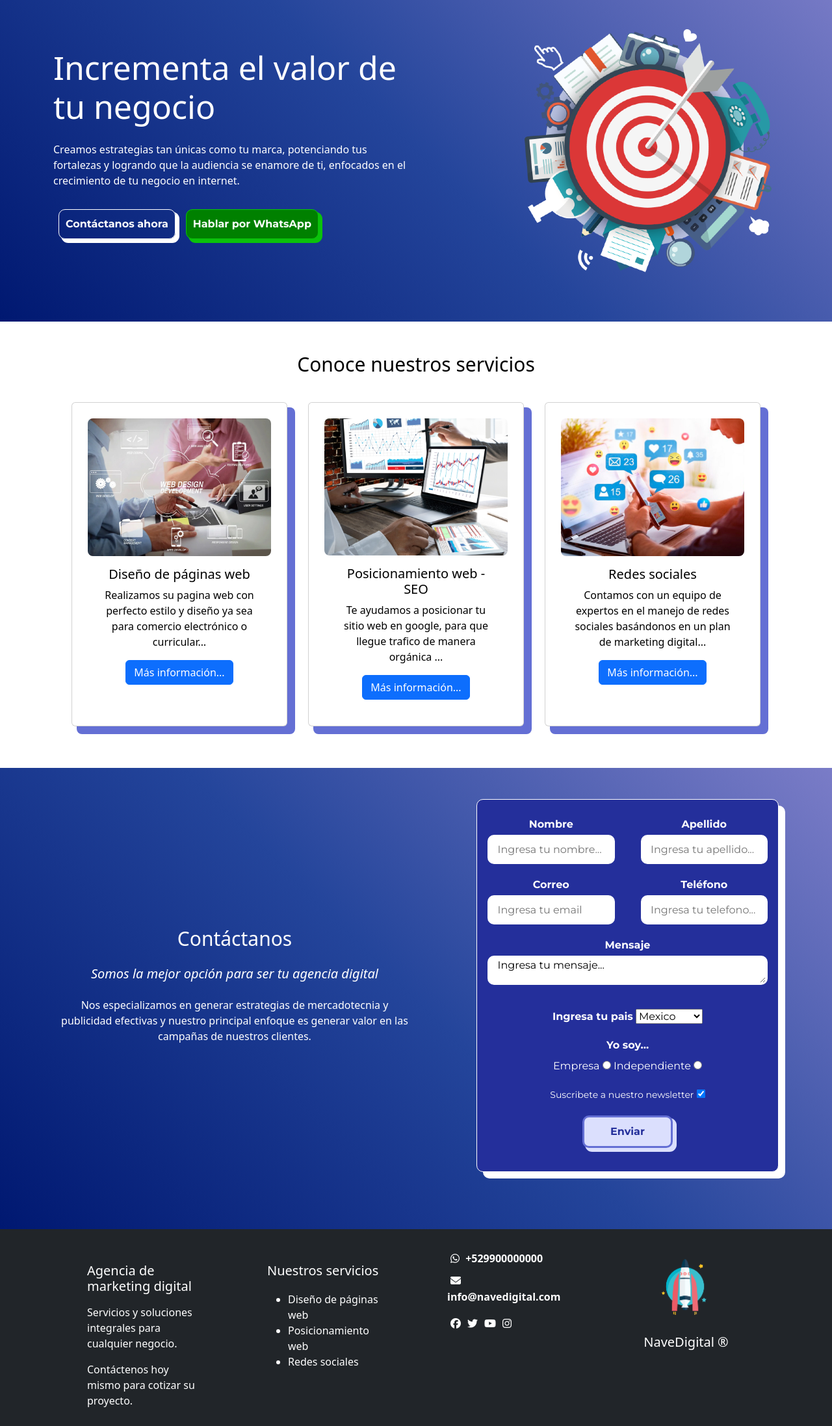
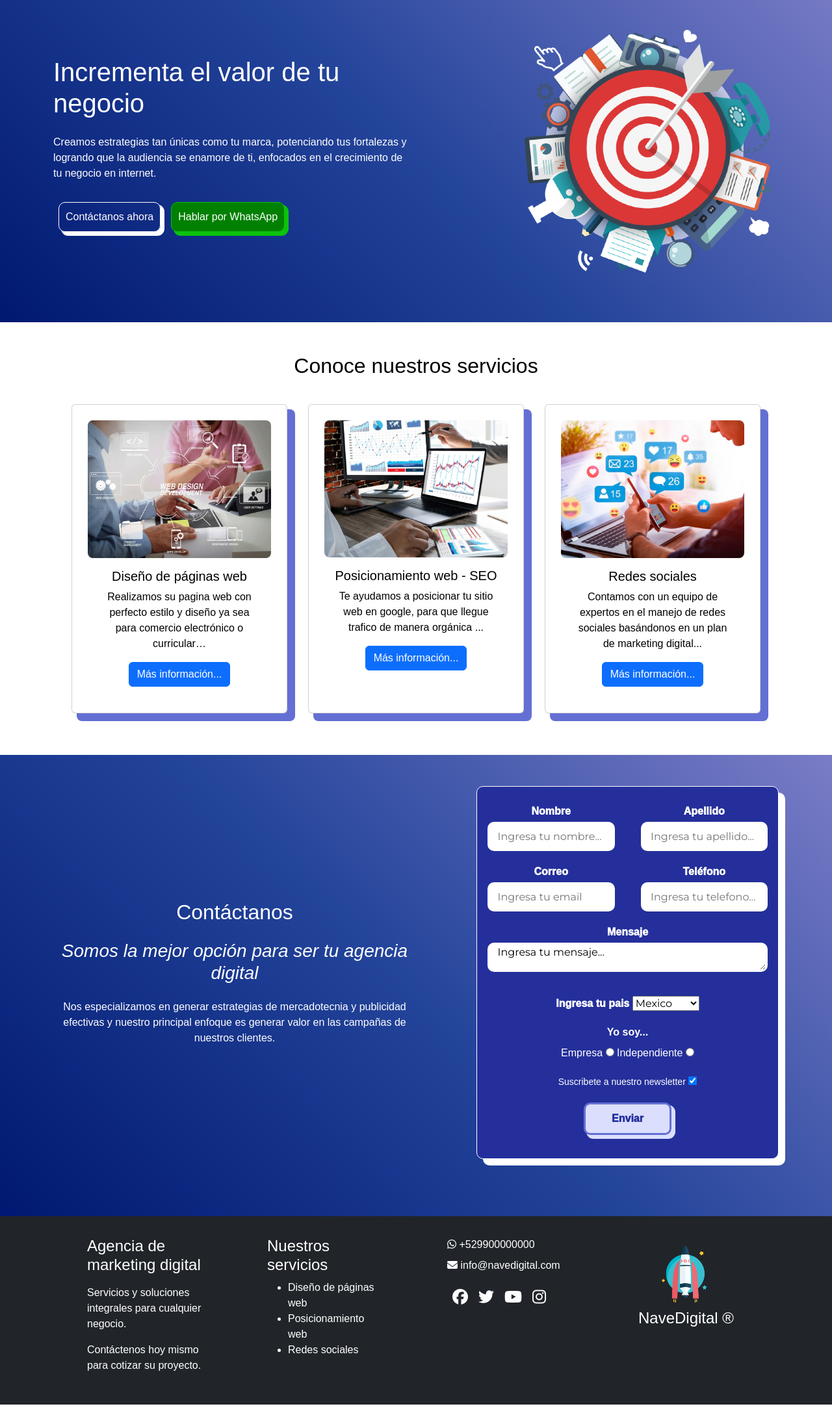
Before and after one commit to vegafer13/agencia-marketing-bootstrap, a website: page index.html in a window 1280 px wide. Shown: the part 181-2376 px from the top of the page at 65% size. After the commit the page ends 2343 px from the top, so only its background shows below. Drawn offline with nearby package versions, Linux system fonts and the light colour scheme.

Commit message:
Se agrego sass al proyecto y se configuro los estilos para sass

```diff
--- a/css/style-site.css
+++ b/css/style-site.css
@@ -321,9 +321,9 @@ h4{
     margin: 20px 0;
 }
 
-.icono{
+/* .icono{
     margin: 5px;
-}
+} */
 
 .footer {
     background-image: linear-gradient(225deg, #7a7cc7 0, #24459b 50%, #001871 100%);
@@ -911,7 +911,6 @@ color:#ad3c60 ; */
 
 /* estilos para acompañar bootstrap */
 
-
 .bg-gradient1{
     background-image: linear-gradient(225deg, #7a7cc7 0, #24459b 50%, #001871 100%);
 }
@@ -928,6 +927,7 @@ color:#ad3c60 ; */
     box-shadow: 0px 0px 20px 0px #646FD4;
 }
 
+/* estilos para el formulario con bootstrap*/
 .contact__form{
     border: solid;
     border-color: white;
@@ -938,9 +938,6 @@ color:#ad3c60 ; */
     border-radius: 10px;
 }
 
-.font1{
-        font-family: 'Montserrat', sans-serif !important;
-}
 
 /* servicios card index*/
 .move{
--- a/index.html
+++ b/index.html
@@ -7,7 +7,7 @@
     <!-- bootstrap cdn -->
     <link href="https://cdn.jsdelivr.net/npm/bootstrap@5.2.0-beta1/dist/css/bootstrap.min.css" rel="stylesheet" />
     <script src="https://cdn.jsdelivr.net/npm/bootstrap@5.2.0-beta1/dist/js/bootstrap.bundle.min.js"></script>
-    <link rel="stylesheet" href="./css/style-site.css">
+    <link rel="stylesheet" href="./css/style.css">
     <title>NaveDigital - Agencia digital</title>
     <link rel="shortcut icon" type="image/x-icon" href="./assets/icons/logo-favicon.ico" />
     <script src="https://kit.fontawesome.com/e889574b27.js" crossorigin="anonymous"></script>
@@ -59,10 +59,10 @@
                         <div class="d-flex justify-content-center justify-content-lg-start">
                             <div class="d-flex flex-column flex-md-row justify-content-center justify-content-md-end">
                                 <button type="button" class="button__contact my-2 mx-2 ">
-                                    <a href="./Pages/contacto.html" class="text-decoration-none button__a">Contáctanos ahora</a>
+                                    <a href="./Pages/contacto.html" class="text-decoration-none button__contact-a">Contáctanos ahora</a>
                                 </button>
                                 <button type="button" class="button__whatsapp my-2 mx-2">
-                                    <a href="https://web.whatsapp.com/" target="_blank" rel="noopener noreferrer" class="text-decoration-none button__aw">Hablar por WhatsApp</a>
+                                    <a href="https://web.whatsapp.com/" target="_blank" rel="noopener noreferrer" class="text-decoration-none button__whatsapp-aw">Hablar por WhatsApp</a>
                                 </button>
                             </div>
                         </div>
@@ -124,32 +124,32 @@
                 <div class="col-sm-12 col-lg-5 d-flex justify-content-center justify-content-lg-end contact__form py-3 px-3">
                     <form action="">
                         <!-- formularios / texto -->
-                        <div class="user text-center font1">
+                        <div class="user text-center">
                             <div class="user__inputbox">
-                                <label class="user__inputbox--details mb-1" for="name">Nombre</label>
+                                <label class="user__inputbox-details mb-1" for="name">Nombre</label>
                                 <input type="text" id="name" name="nombre" placeholder="   Ingresa tu nombre..." />
                             </div>
                             <div class="user__inputbox">
-                                <label class="user__inputbox--details mb-1" for="lastname">Apellido</label>
+                                <label class="user__inputbox-details mb-1" for="lastname">Apellido</label>
                                 <input type="text" name="lastname" id="lastname" placeholder="   Ingresa tu apellido..." />
                             </div>
                             <div class="user__inputbox">
-                                <label class="user__inputbox--details mb-1" for="email">Correo</label>
+                                <label class="user__inputbox-details mb-1" for="email">Correo</label>
                                 <input type="email" id="email" name="correo" placeholder="   Ingresa tu email" />
                             </div>
                             <div class="user__inputbox">
-                                <label class="user__inputbox--details mb-1" for="phone">Teléfono</label>
+                                <label class="user__inputbox-details mb-1" for="phone">Teléfono</label>
                                 <input type="tel" name="phone" id="phone" pattern="[0-9]{10}" placeholder="   Ingresa tu telefono..." />
                             </div>
                             <div class="user__textbox">
-                                <label class="user__inputbox--details mb-1" for="mensaje">Mensaje</label>
+                                <label class="user__inputbox-details mb-1" for="mensaje">Mensaje</label>
                                 <textarea name="mensaje" id="mensaje" rows="10">   Ingresa tu mensaje...</textarea>
                             </div>
                         </div>
                         <!-- formularios / seleccionables -->
-                        <div class="select text-center font1">
+                        <div class="select text-center">
                             <div class="select__selectbox">
-                                <label class="select__selectbox--bold" for="pais">Ingresa tu pais</label>
+                                <label class="select__selectbox-bold" for="pais">Ingresa tu pais</label>
                                 <select name="pais" id="pais">
                                     <option value="mexico">Mexico</option>
                                     <option value="colombia">Colombia</option>
@@ -218,25 +218,25 @@
                         <!--Termina footer 3/3 Contacto-->
                         <!--Inicia footer 3/3 - Iconos redes sociales-->
                         <div>
-                            <ul class="list-unstyled d-inline-flex">
+                            <ul class="list-unstyled d-inline-flex fs-4">
                                 <li>
                                     <a class="text-decoration-none" href="https://es-la.facebook.com" target="_blank" rel="noopener noreferrer">
-                                        <i class="fa-brands fa-facebook icono"></i>
+                                        <i class="fa-brands fa-facebook m-2"></i>
                                     </a>
                                 </li>
                                 <li>
                                     <a class="text-decoration-none" href="https://twitter.com" target="_blank" rel="noopener noreferrer">
-                                        <i class="fa-brands fa-twitter icono"></i>
+                                        <i class="fa-brands fa-twitter m-2"></i>
                                     </a>
                                 </li>
                                 <li>
                                     <a class="text-decoration-none" href="https://www.youtube.com" target="_blank" rel="noopener noreferrer">
-                                        <i class="fa-brands fa-youtube icono"></i>
+                                        <i class="fa-brands fa-youtube m-2"></i>
                                     </a>
                                 </li>
                                 <li>
                                     <a class="text-decoration-none" href="https://www.instagram.com" target="_blank" rel="noopener noreferrer">
-                                        <i class="fa-brands fa-instagram icono"></i>
+                                        <i class="fa-brands fa-instagram m-2"></i>
                                     </a>
                                 </li>
                             </ul>
--- /dev/null
+++ b/sass/_contact.scss
@@ -0,0 +1,142 @@
+/*  estilos Formulario */
+.contact__form {
+    border: solid;
+    border-color: $txWhite;
+    border-width: 1px;
+    box-shadow: 10px 10px 0px 0px $txWhite;
+    background-color: #242F9B;
+    margin-bottom: 40px;
+    border-radius: 10px;
+}
+
+.user{
+    display: flex;
+    flex-wrap: wrap;
+    justify-content: space-between;
+
+    &__inputbox {
+        margin: 10px 0px 10px 0px;
+        width: calc(100% / 2 - 20px);
+
+        input{
+            font-family: 'Montserrat', sans-serif;
+            border: solid;
+            border-radius: 10px;
+            border-color: white;
+            height: 45px;
+            width: 100%;
+        }
+
+        &-details {
+            font-weight: 1000;
+        }
+
+    }
+
+    &__textbox{
+        margin: 10px 0px 10px 0px;
+        width:100%;
+
+        textarea{
+            font-family: 'Montserrat', sans-serif;
+            border-radius: 10px;
+            border:solid;
+            border-color: white;
+            height: 45px;
+            width: 100%;
+        }
+    }
+}
+
+        /* estilos del formulario select-box */
+        .select{
+            margin: 20px;
+
+            &__selectbox{
+                margin: 20px;
+
+                select{
+                    font-family: 'Montserrat', sans-serif;
+                }
+
+                button{
+                    font-weight: 1000;
+                    color: #242F9B;
+                    box-shadow: 5px 5px 0px 1px #DBDFFD;
+                    border-radius: 10px;
+                    background-color: #DBDFFD;
+                    border: solid;
+                    border-color: #646FD4;
+                    padding:10px 40px;
+                    transition: .3s;
+
+                    &:hover{
+                        color: white;
+                        background-color: #242F9B;
+                        border-color: white;
+                        transform: translateY(-10px);
+                    }
+                }
+
+                &-bold{
+                    font-weight: 1000;
+                }
+            }
+        }
+
+// .user__inputbox{
+//     margin: 10px 0px 10px 0px;
+//     width: calc(100% / 2 - 20px);
+// }
+
+// .user__inputbox input{
+//     font-family: 'Montserrat', sans-serif;
+//     border: solid;
+//     border-radius: 10px;
+//     border-color: white;
+//     height: 45px;
+//     width: 100%;
+// }
+
+// .user__textbox{
+//     margin: 10px 0px 10px 0px;
+//     width:100%;
+// }
+
+// .user__textbox textarea{
+//     font-family: 'Montserrat', sans-serif;
+//     border-radius: 10px;
+//     border:solid;
+//     border-color: white;
+//     height: 45px;
+//     width: 100%;
+// }
+
+// .user__inputbox-details {
+//     font-weight: 1000;
+// }
+
+
+// .select__selectbox{
+//     margin: 20px;
+// }
+
+// .select__selectbox select{
+//     font-family: 'Montserrat', sans-serif;
+// }
+
+// .select__selectbox-bold{
+//     font-weight: 1000;
+// }
+
+// .select__selectbox button{
+//     font-weight: 1000;
+//     color: #242F9B;
+//     box-shadow: 5px 5px 0px 1px #DBDFFD;
+//     border-radius: 10px;
+//     background-color: #DBDFFD;
+//     border: solid;
+//     border-color: #646FD4;
+//     padding:10px 40px;
+//     transition: .3s;
+// }
--- /dev/null
+++ b/sass/_global.scss
@@ -0,0 +1,59 @@
+*{
+    margin: 0;
+    padding: 0;
+    box-sizing: border-box;
+}
+
+
+body{
+    color: $txWhite;
+    font-family: 'Montserrat-Regular',Arial,Helvetica,sans-serif;
+}
+
+a{
+    text-decoration: none;
+    color: $txWhite;
+}
+
+
+
+/* estilos para acompañar bootstrap */
+.bg-gradient1{
+    background-image: linear-gradient(225deg, #7a7cc7 0, #24459b 50%, #001871 100%);
+}
+
+.bg-gradient2{
+    background-image: linear-gradient(225deg, #d57578 0, #cc6673 16.67%, #be536a 33.33%, #ad3b5f 50%, #9b1f55 66.67%, #8b0050 83.33%, #7e004e 100%);
+}
+
+.shadow-1{
+    box-shadow: 10px 10px 0px 2px #646FD4;
+}
+
+.shadow-2{
+    box-shadow: 0px 0px 20px 0px #646FD4;
+}
+
+/* servicios card index*/
+.move{
+    transition: 0.3s;
+    min-height: 100%;
+
+    &:hover{
+        transform: translateY(-20px);
+    }
+}
+
+/*  uso de pseudo elemento */
+.tarjeta{
+
+    &::before{
+        position: absolute;
+        content:'';
+        top: 0;
+        bottom: 0;
+        left: 0;
+        right: 0;
+        background-color: rgba(0, 0, 0, .5);
+    }
+}
--- /dev/null
+++ b/sass/_header.scss
@@ -0,0 +1,105 @@
+/* animacion menu bootstrap */
+.menu__logo{
+    margin: 10px 10px;
+    max-width: 100%;
+}
+
+.navbar-nav{
+    a{
+    transition: 0.3s;
+
+        &:hover{
+            border-bottom: solid;
+            border-color: #ad3c60;
+            color: #ad3c60;
+            transform: translateY(-2px);
+        }
+    }
+}
+
+// Botones de jumbotron
+.button__contact{
+    margin: 0px 10px 10px 0px;
+    border-radius: 10px;
+    background-color: transparent;
+    box-shadow: 5px 5px 0px 1px white;
+    border: solid;
+    border-color: white;
+    padding:10px;
+    border-width: 1px;
+    transition: .3s;
+
+    &:hover{
+        background-color: white;
+        border-color: #646FD4;
+        transform: translateY(-10px);
+    }
+
+    &-a{
+        color: white;
+
+        &:hover{
+            color: #646FD4;
+        }
+    }
+}
+
+
+.button__whatsapp{
+    border-radius: 10px;
+    box-shadow: 5px 5px 0px 1px rgb(11, 194, 11);
+    background-color:green;
+    border: solid;
+    border-color: rgb(11, 194, 11);
+    padding:10px;
+    border-width: 1px;
+    transition: .3s;
+
+    &:hover{
+        background-color:white;
+        transform: translateY(-10px);
+    }
+
+    &-aw{
+        color: white;
+
+        &:hover{
+            color: rgb(11, 194, 11);
+        }
+    }
+}
+
+// .jumbotron__img{
+//     width: 400px;
+//     height: 300px;
+// }
+
+
+// .button__a{
+//     color: white;
+// }
+
+// .button__aw{
+//     color: white;
+// }
+
+
+/* Animaciones botones index */
+// .button__contact:hover{
+//     background-color: white;
+//     border-color: #646FD4;
+//     transform: translateY(-10px);
+// }
+
+// .button__a:hover{
+//     color: #646FD4;
+// }
+
+// .button__whatsapp:hover{
+//     background-color:white;
+//     transform: translateY(-10px);
+// }
+
+// .button__aw:hover{
+//     color: rgb(11, 194, 11);
+// }
--- /dev/null
+++ b/sass/_variables.scss
@@ -0,0 +1,2 @@
+/* color de textos */
+$txWhite: white;
--- a/sass/index.scss
+++ b/sass/index.scss
@@ -1,3 +1,4 @@
-body{
-    color: black;
-}
+@import 'variables';
+@import 'global';
+@import 'header';
+@import 'contact';
```
Also changed, not shown: Pages/contacto.html (+1 -1 lines), Pages/nosotros.html (+1 -1 lines), Pages/proyectos.html (+1 -1 lines), Pages/servicios.html (+1 -1 lines), css/style.css.
